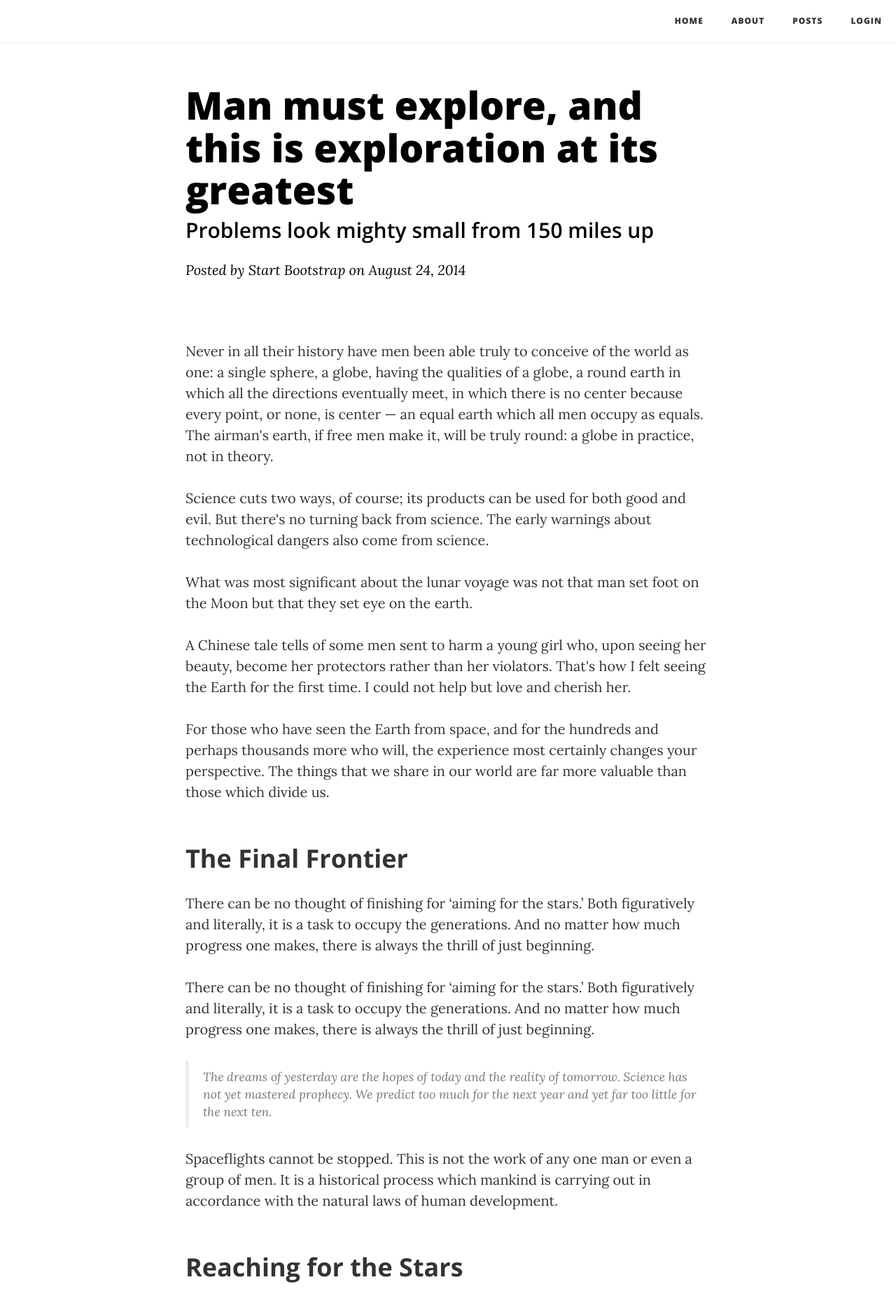
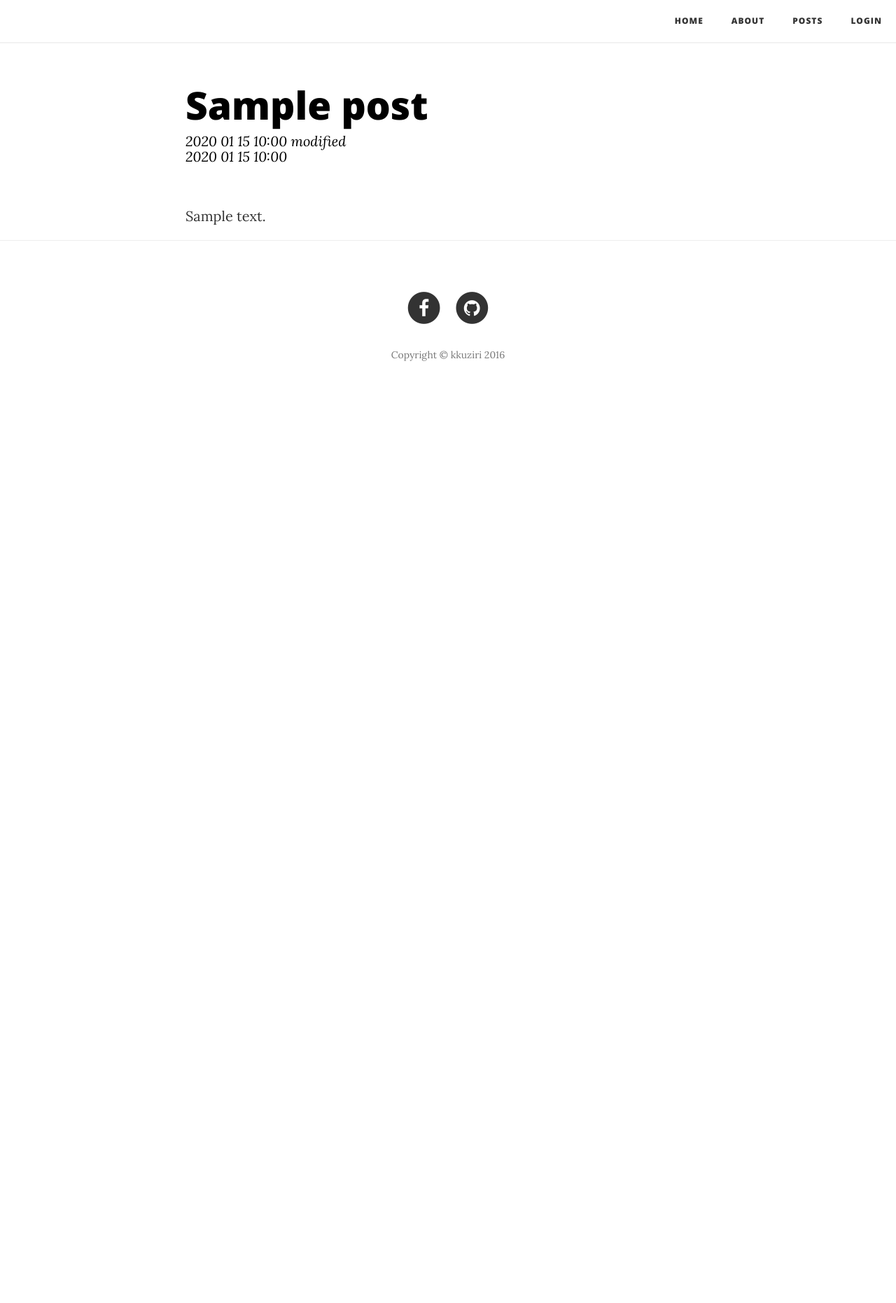
Before and after one commit to scvgoe/kkuziri, a Flask app: template kkuziri/templates/post.html in a window 1280 px wide. Shown: the top 1862 px of the page at 70% size. After the commit the page ends 516 px from the top, so only its background shows below. Run offline with Flask 2, Linux system fonts and the light colour scheme; the template is opened without the code that fills it: values that come from a table or form of the project are taken from there, others are empty; tables that the repository leaves empty hold one stand-in row (values such as "Sample post"); some libraries are stand-ins or nearby versions.

Commit message:
post page basic function

```diff
--- a/kkuziri/models/post.py
+++ b/kkuziri/models/post.py
@@ -21,6 +21,10 @@ class Post(db.Model):
         self.category_id = category_id
 
     @staticmethod
+    def get_post(id):
+        return Post.query.get(id)
+
+    @staticmethod
     def get_posts(category_name=None):
         if (category_name==None):
             posts = Post.query.order_by(Post.created_at)
--- a/kkuziri/templates/post.html
+++ b/kkuziri/templates/post.html
@@ -7,9 +7,11 @@
     <div class="row">
         <div class="col-lg-8 col-lg-offset-2 col-md-10 col-md-offset-1">
             <div class="post-heading">
-                <h1>Man must explore, and this is exploration at its greatest</h1>
-                <h2 class="subheading">Problems look mighty small from 150 miles up</h2>
-                <span class="meta">Posted by <a href="#">Start Bootstrap</a> on August 24, 2014</span>
+                <h1>{{ post.title }}</h1>
+                {% if post.modified_at %}
+                <span class="meta">{{post.modified_at.strftime('%Y %m %d %H:%M')}} modified</span>
+                {% endif %}
+                <span class="meta">{{post.created_at.strftime('%Y %m %d %H:%M')}}</span>
             </div>
         </div>
     </div>
@@ -21,40 +23,7 @@
 <div class="container">
     <div class="row">
         <div class="col-lg-8 col-lg-offset-2 col-md-10 col-md-offset-1">
-            <p>Never in all their history have men been able truly to conceive of the world as one: a single sphere, a globe, having the qualities of a globe, a round earth in which all the directions eventually meet, in which there is no center because every point, or none, is center — an equal earth which all men occupy as equals. The airman's earth, if free men make it, will be truly round: a globe in practice, not in theory.</p>
-
-            <p>Science cuts two ways, of course; its products can be used for both good and evil. But there's no turning back from science. The early warnings about technological dangers also come from science.</p>
-
-            <p>What was most significant about the lunar voyage was not that man set foot on the Moon but that they set eye on the earth.</p>
-
-            <p>A Chinese tale tells of some men sent to harm a young girl who, upon seeing her beauty, become her protectors rather than her violators. That's how I felt seeing the Earth for the first time. I could not help but love and cherish her.</p>
-
-            <p>For those who have seen the Earth from space, and for the hundreds and perhaps thousands more who will, the experience most certainly changes your perspective. The things that we share in our world are far more valuable than those which divide us.</p>
-
-            <h2 class="section-heading">The Final Frontier</h2>
-
-            <p>There can be no thought of finishing for ‘aiming for the stars.’ Both figuratively and literally, it is a task to occupy the generations. And no matter how much progress one makes, there is always the thrill of just beginning.</p>
-
-            <p>There can be no thought of finishing for ‘aiming for the stars.’ Both figuratively and literally, it is a task to occupy the generations. And no matter how much progress one makes, there is always the thrill of just beginning.</p>
-
-            <blockquote>The dreams of yesterday are the hopes of today and the reality of tomorrow. Science has not yet mastered prophecy. We predict too much for the next year and yet far too little for the next ten.</blockquote>
-
-            <p>Spaceflights cannot be stopped. This is not the work of any one man or even a group of men. It is a historical process which mankind is carrying out in accordance with the natural laws of human development.</p>
-
-            <h2 class="section-heading">Reaching for the Stars</h2>
-
-            <p>As we got further and further away, it [the Earth] diminished in size. Finally it shrank to the size of a marble, the most beautiful you can imagine. That beautiful, warm, living object looked so fragile, so delicate, that if you touched it with a finger it would crumble and fall apart. Seeing this has to change a man.</p>
-
-            <a href="#">
-                <img class="img-responsive" src="../static/img/post-sample-image.jpg" alt="">
-            </a>
-            <span class="caption text-muted">To go places and do things that have never been done before – that’s what living is all about.</span>
-
-            <p>Space, the final frontier. These are the voyages of the Starship Enterprise. Its five-year mission: to explore strange new worlds, to seek out new life and new civilizations, to boldly go where no man has gone before.</p>
-
-            <p>As I stand out here in the wonders of the unknown at Hadley, I sort of realize there’s a fundamental truth to our nature, Man must explore, and this is exploration at its greatest.</p>
-
-            <p>Placeholder text by <a href="http://spaceipsum.com/">Space Ipsum</a>. Photographs by <a href="https://www.flickr.com/photos/nasacommons/">NASA on The Commons</a>.</p>
+            {{ post.body}}
         </div>
     </div>
 </div>
--- a/kkuziri/views/post.py
+++ b/kkuziri/views/post.py
@@ -13,9 +13,8 @@ def posts_from_category():
     return render_template('posts.html')
 
 @app.route('/post/<id>')
-def post():
-    # show post
-    return render_template('post.html')
+def post(id):
+    return render_template('post.html', post=Post.get_post(id))
 
 @app.route('/post/new', methods=['GET', 'POST'])
 def new_post():
```
